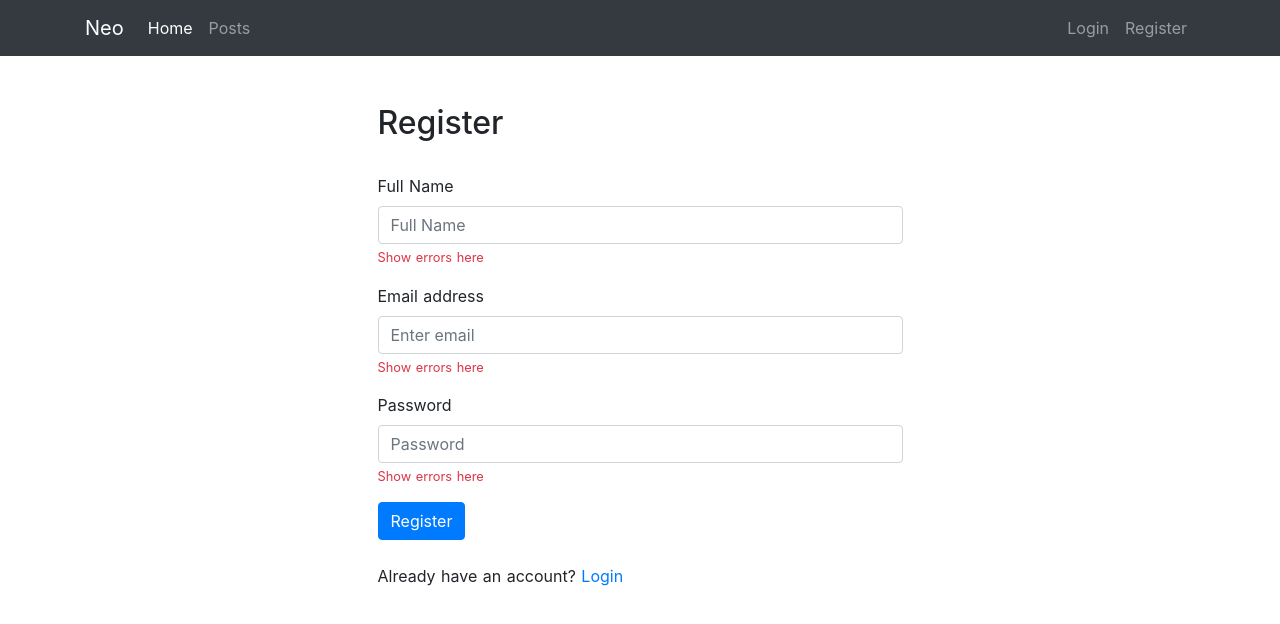
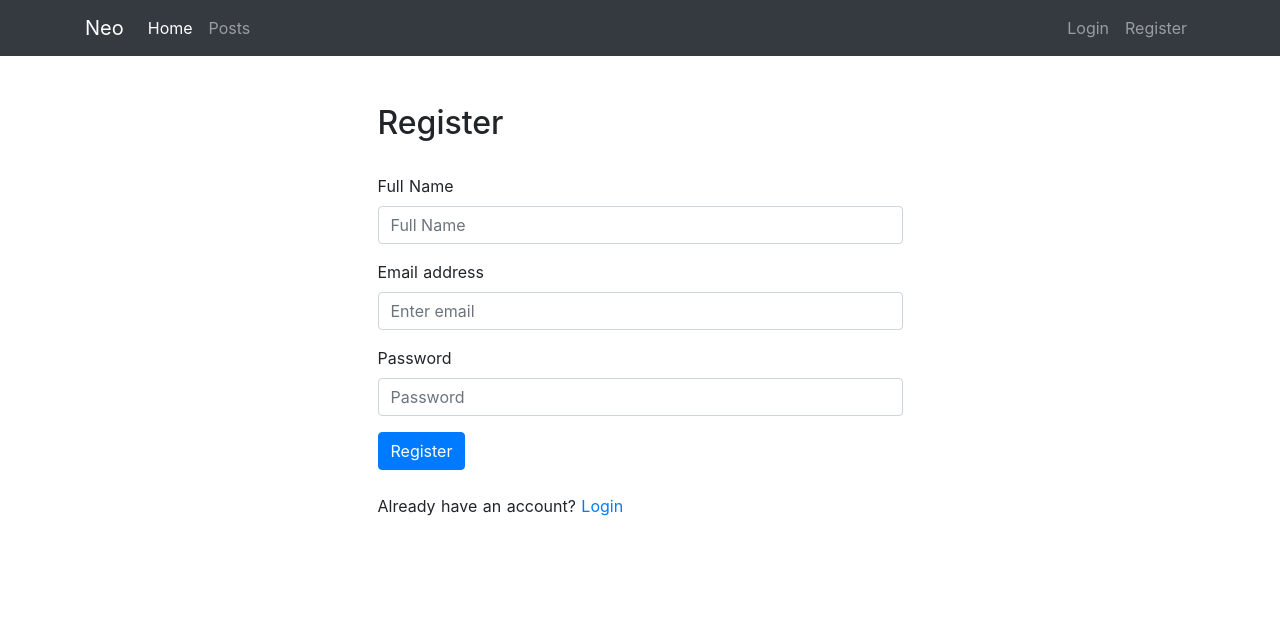
Before and after one commit to hoangbaovu/nuxtjs-training, a Nuxt app in the folder frontend/: page /register in a window 1280 px wide. Shown: the top 624 px of the page. Built offline with nearby package versions, Linux system fonts and the light colour scheme.

Commit message:
Show validation errors

```diff
--- a/frontend/nuxt.config.js
+++ b/frontend/nuxt.config.js
@@ -46,6 +46,7 @@ module.exports = {
   */
   plugins: [
     "./plugins/mixins/user.js",
+    "./plugins/mixins/validation.js",
     "./plugins/axios.js"
   ],
 
--- a/frontend/pages/login.vue
+++ b/frontend/pages/login.vue
@@ -7,14 +7,14 @@
         <input
         v-model.trim="form.email"
         type="email" class="form-control" placeholder="Enter email" autofocus>
-        <small class="form-text text-danger">Show errors here</small>
+        <small class="form-text text-danger" v-if="errors.email">{{ errors.email[0] }}</small>
       </div>
       <div class="form-group">
         <label >Password</label>
         <input
         v-model.trim="form.password"
         type="password" class="form-control" placeholder="Password">
-        <small class="form-text text-danger">Show errors here</small>
+        <small class="form-text text-danger" v-if="errors.password">{{ errors.password[0] }}</small>
       </div>
       <button type="submit" class="btn btn-primary">Login</button>
     </form>
--- a/frontend/pages/register.vue
+++ b/frontend/pages/register.vue
@@ -7,21 +7,21 @@
         <input
         v-model.trim="form.name"
         type="text" class="form-control" placeholder="Full Name">
-        <small class="form-text text-danger">Show errors here</small>
+        <small class="form-text text-danger" v-if="errors.name">{{ errors.name[0] }}</small>
       </div>
       <div class="form-group">
         <label>Email address</label>
         <input
         v-model.trim="form.email"
         type="email" class="form-control" placeholder="Enter email">
-        <small class="form-text text-danger">Show errors here</small>
+        <small class="form-text text-danger" v-if="errors.email">{{ errors.email[0] }}</small>
       </div>
       <div class="form-group">
         <label >Password</label>
         <input
         v-model.trim="form.password"
         type="password" class="form-control" placeholder="Password">
-        <small class="form-text text-danger">Show errors here</small>
+        <small class="form-text text-danger" v-if="errors.password">{{ errors.password[0] }}</small>
       </div>
       <button type="submit" class="btn btn-primary">Register</button>
     </form>
--- /dev/null
+++ b/frontend/plugins/mixins/validation.js
@@ -0,0 +1,16 @@
+import Vue from 'vue';
+import {mapGetters } from 'vuex';
+
+const Validation = {
+  install(Vue, options) {
+    Vue.mixin({
+      computed: {
+        ...mapGetters({
+          errors: "validation/errors",
+        })
+      }
+    });
+  }
+};
+
+Vue.use(Validation);
```
